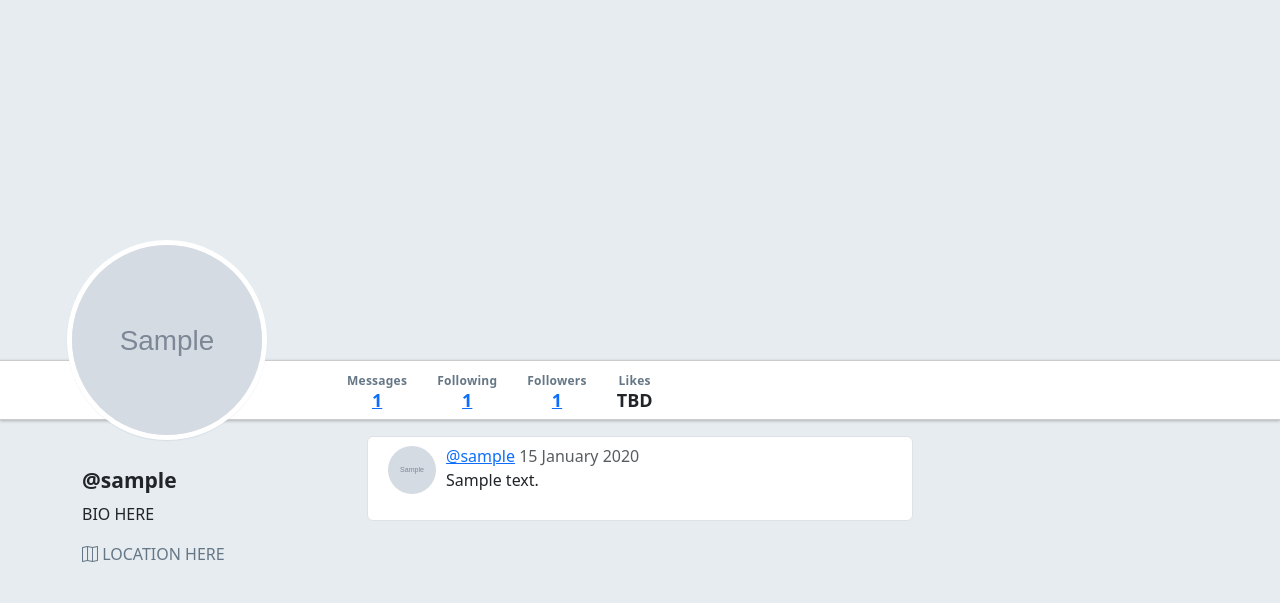
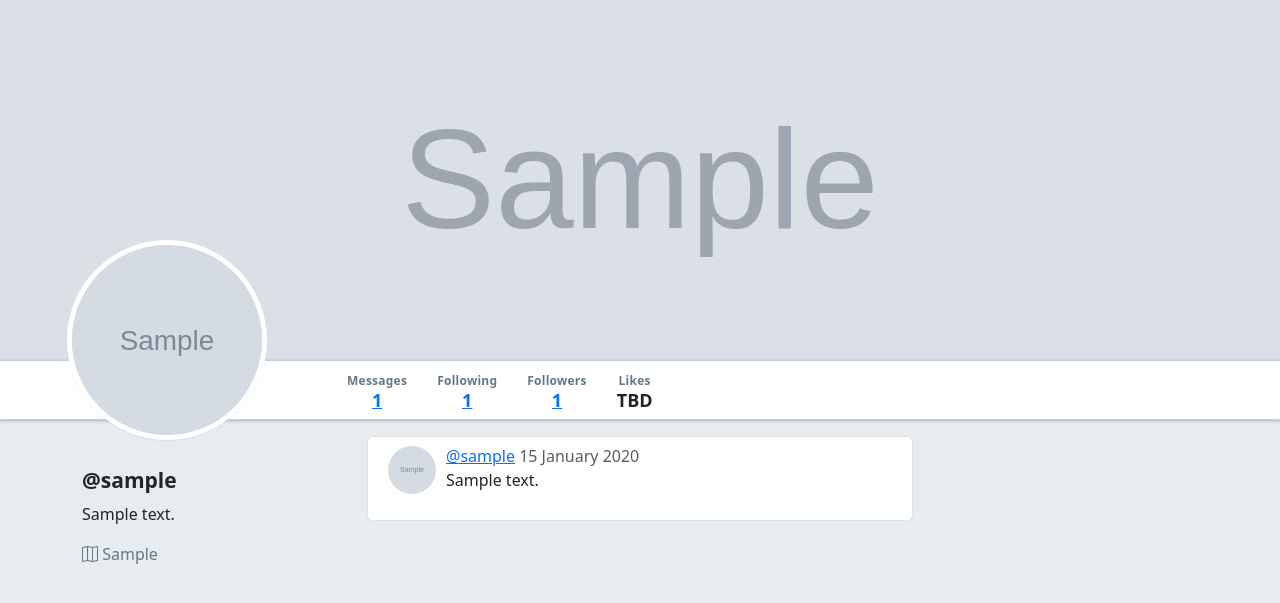
Before and after one commit to franciscarino/flask-warbler, a Flask app: template templates/users/show.html in a window 1280 px wide. Shown: the part 46-649 px from the top of the page. Run offline with Flask 2, Linux system fonts and the light colour scheme; the template is opened without the code that fills it: values that come from a table or form of the project are taken from there, others are empty; tables that the repository leaves empty hold one stand-in row (values such as "Sample post"); grey boxes marked "Sample" are stand-in pictures.

Commit message:
add user bio, location, and header image

```diff
--- a/templates/users/detail.html
+++ b/templates/users/detail.html
@@ -2,9 +2,11 @@
 
 {% block content %}
 
-<div id="warbler-hero"
-     class="full-width">
-</div>
+
+<img src="{{ user.header_image_url }}"
+     alt="Header umage for {{ user.username }}"
+     id="warbler-hero" class="full-width">
+
 <img src="{{ user.image_url }}"
      alt="Image for {{ user.username }}"
      id="profile-avatar">
@@ -80,10 +82,10 @@
 <div class="row">
   <div class="col-sm-3">
     <h4 id="sidebar-username">@{{ user.username }}</h4>
-    <p>BIO HERE</p>
+    <p>{{ user.bio }}</p>
     <p class="user-location">
       <span class="bi bi-map"></span>
-      LOCATION HERE
+      {{ user.location }}
     </p>
   </div>
 
```
